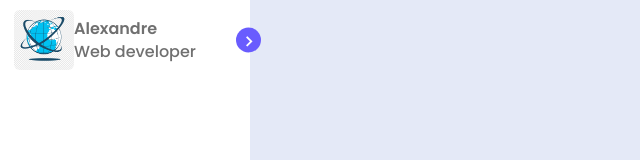
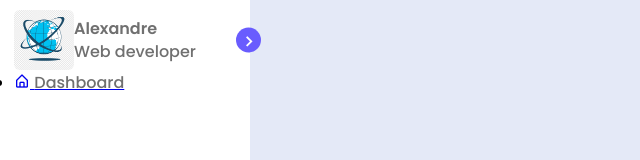
Before and after one commit to xandekkj/Sidebar-Menu, a plain HTML site: page index.html in a window 1280 px wide. Shown: the top 160 px of the page, without its empty margins (0-640 px from the left). Drawn offline with nearby package versions, Linux system fonts and the light colour scheme.

Commit message:
icone/link-dashboard

```diff
--- a/index.html
+++ b/index.html
@@ -28,6 +28,19 @@
 
             <i class='bx bx-chevron-right toggle'></i>
         </header>
+
+        <div class="menu-bar">
+            <div class="menu">
+                <ul class="menu-links">
+                    <li class="nav-link">
+                        <a href="#">
+                            <i class='bx bx-home-alt'></i>
+                            <span class="text nav-text">Dashboard</span>
+                        </a>
+                    </li>
+                </ul>
+            </div>
+        </div>
     </nav>
 
     <script src="./JS/main.js"></script>
```
